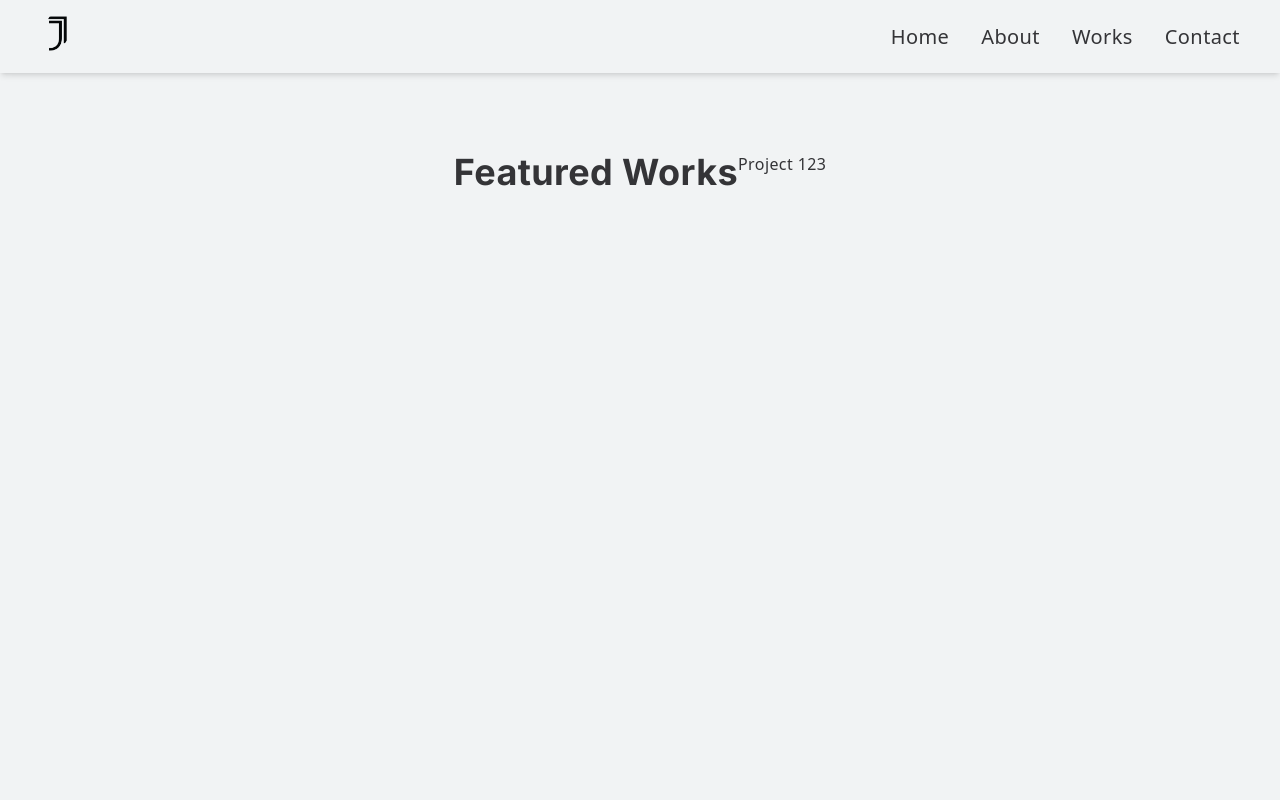
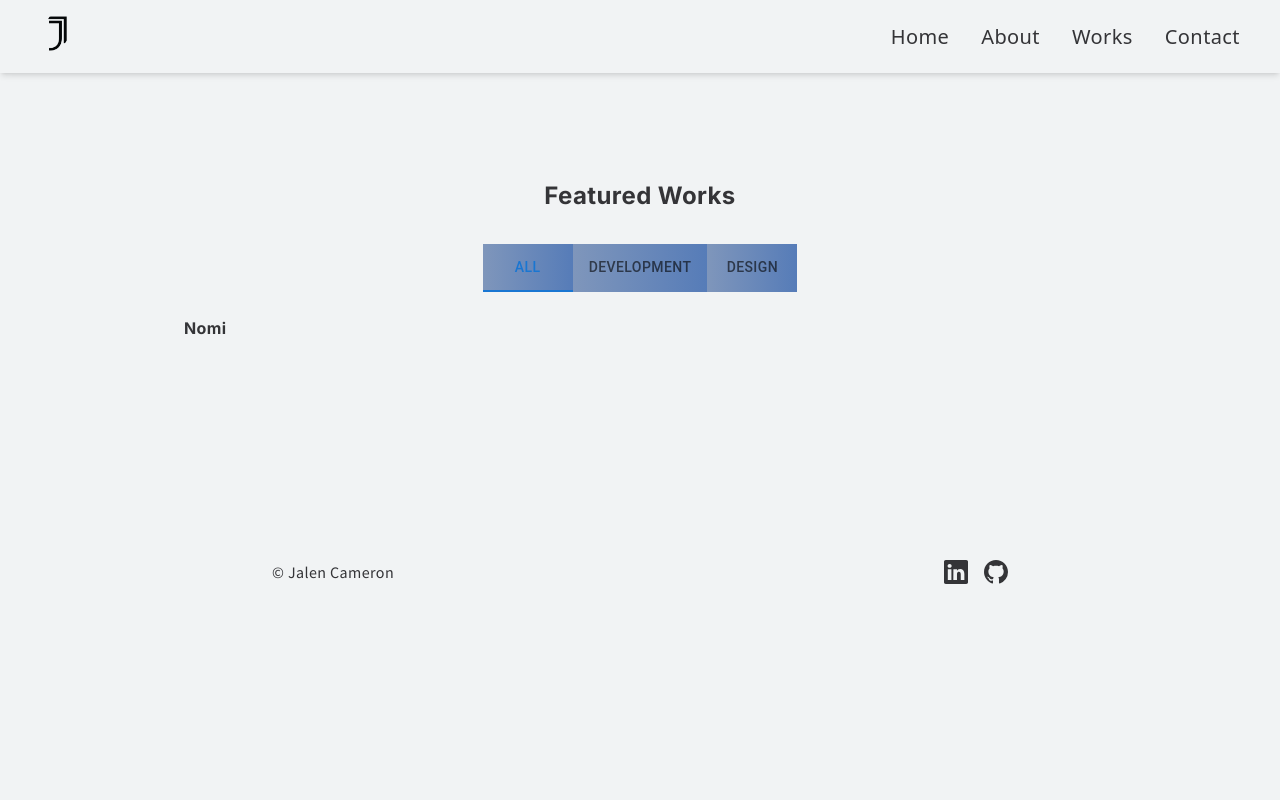
Before and after one commit to JalenCameron/next.js-portfolio, a Next.js app: page /works in a window 1280 px wide. Shown: the top 800 px of the page. Built offline with nearby package versions, Linux system fonts and the light colour scheme.

Commit message:
Started work on the projects section. Tabs almost styled too

```diff
--- a/components/Footer.jsx
+++ b/components/Footer.jsx
@@ -4,7 +4,7 @@ import { BsGithub, BsLinkedin } from 'react-icons/bs';
 function Footer() {
   return (
     <footer className='mt-4 p-4 bottom-0 left-0 w-full flex flex-row justify-between items-center max-w-3xl mx-auto'>
-        <p>&copy; Jalen Cameron</p>
+        <p className='m-0'>&copy; Jalen Cameron</p>
         <div className='flex flex-row'>
             <a href="https://www.linkedin.com/in/jalen-esperanza-cameron-5293b0243/" alt="Jalen's LinkedIn Profile" target="_blank" rel="noopener noreferrer">
                 <BsLinkedin className='w-6 h-6 mr-2' />
--- a/package.json
+++ b/package.json
@@ -9,6 +9,9 @@
     "lint": "next lint"
   },
   "dependencies": {
+    "@emotion/react": "^11.10.4",
+    "@emotion/styled": "^11.10.4",
+    "@mui/material": "^5.10.10",
     "next": "12.3.1",
     "react": "18.2.0",
     "react-dom": "18.2.0",
--- /dev/null
+++ b/pages/data.js
@@ -0,0 +1,58 @@
+export const data = [
+  {
+    title: "Nomi",
+    tools: "Next, SASS, Adobe XD, Adobe Photoshop",
+    overview: "",
+    github: "",
+    liveserver: "",
+    timeline: "",
+    roles: "",
+    design: "",
+    development: "",
+    takeaway: "",
+    dev: "dev",
+    design: "design",
+  },
+  {
+    title: "Weather App",
+    tools: "Next, Tailwind",
+    overview: "",
+    github: "",
+    liveserver: "",
+    timeline: "",
+    roles: "",
+    design: "",
+    development: "",
+    takeaway: "",
+    dev: "dev",
+    design: "design",
+  },
+  {
+    title: "Tic Tac Toe",
+    tools: "React, CSS",
+    overview: "",
+    github: "",
+    liveserver: "",
+    timeline: "",
+    roles: "",
+    design: "",
+    development: "",
+    takeaway: "",
+    dev: "dev",
+    design: "design",
+  },
+  {
+    title: "Portfolio",
+    tools: "Next, Tailwind, CSS, Figma",
+    overview: "",
+    github: "",
+    liveserver: "",
+    timeline: "",
+    roles: "",
+    design: "",
+    development: "",
+    takeaway: "",
+    dev: "dev",
+    design: "design",
+  },
+];
--- a/pages/works/[project].js
+++ b/pages/works/[project].js
@@ -1,11 +1,23 @@
 import React from "react";
 import { useRouter } from "next/router";
+import Navbar from "../../components/Navbar";
+import Footer from "../../components/Footer";
+import { data } from "../data";
 
 function Project() {
   const router = useRouter();
   const { project } = router.query;
 
-  return <div>Project Content ID: {project}</div>;
+  return (
+    <div>
+      <main>
+        <h1>Image</h1>
+        <div>
+          <h2>{data[0].title}</h2>
+        </div>
+      </main>
+    </div>
+  );
 }
 
 export default Project;
--- a/pages/works/index.js
+++ b/pages/works/index.js
@@ -2,23 +2,86 @@ import Link from "next/link";
 import React from "react";
 import Footer from "../../components/Footer";
 import Navbar from "../../components/Navbar";
+import Box from "@mui/material/Box";
+import PropTypes from "prop-types";
+import Tabs from "@mui/material/Tabs";
+import Tab from "@mui/material/Tab";
+import Typography from "@mui/material/Typography";
+import { data } from "../data";
+import { useState } from "react";
 
 function Works() {
+  // TAB STUFF
+  function TabPanel(props) {
+    const { children, value, index, ...other } = props;
+
+    return (
+      <div
+        role="tabpanel"
+        hidden={value !== index}
+        id={`simple-tabpanel-${index}`}
+        aria-labelledby={`simple-tab-${index}`}
+        {...other}
+      >
+        {value === index && <Box sx={{ p: 3 }}>{children}</Box>}
+      </div>
+    );
+  }
+
+  TabPanel.propTypes = {
+    children: PropTypes.node,
+    index: PropTypes.number.isRequired,
+    value: PropTypes.number.isRequired,
+  };
+
+  function a11yProps(index) {
+    return {
+      id: `simple-tab-${index}`,
+      "aria-controls": `simple-tabpanel-${index}`,
+    };
+  }
+
+  const [value, setValue] = useState(0);
+
+  const handleChange = (event, newValue) => {
+    setValue(newValue);
+  };
+
   return (
     <div>
       <Navbar />
 
-      <main className="h-screen w-full">
-        <section className="mx-auto mt-36 flex h-full w-full max-w-[1240px] justify-center p-2">
-          <h1 className="text-xl sm:text-2xl lg:text-4xl">Featured Works</h1>
-          <ul>
-            <li>
-              <Link href="/works/123">
-                <a>Project 123</a>
-              </Link>
-            </li>
-          </ul>
-        </section>
+      <main className="z-[-1] my-40 mx-[12px] max-w-[1000px] p-5 lg:mx-auto">
+        <h1 className="text-center text-2xl">Featured Works</h1>
+        <Box sx={{ width: "100%", bgcolor: "#f1f3f4" }} className="pt-4">
+          <Box sx={{ width: "100%", bgcolor: "#f1f3f4" }} className="pt-4">
+            <Tabs
+              value={value}
+              onChange={handleChange}
+              aria-label="basic tabs example"
+              variant="scrollable"
+            >
+              <Tab label="All" {...a11yProps(0)} />
+              <Tab label="Development" {...a11yProps(1)} />
+              <Tab label="Design" {...a11yProps(2)} />
+            </Tabs>
+          </Box>
+          <TabPanel value={value} index={0}>
+            <span>
+              <h2 className="text-base">{data[0].title}</h2>
+            </span>
+          </TabPanel>
+          <TabPanel value={value} index={1}>
+            <span>
+              <h2 className="text-base">{data[1].title}</h2>
+            </span>
+          </TabPanel>
+          <TabPanel value={value} index={2}>
+            <span>
+              <h2 className="text-base">{data[3].title}</h2>
+            </span>
+          </TabPanel>
+        </Box>
       </main>
 
       <Footer />
--- a/styles/globals.css
+++ b/styles/globals.css
@@ -172,3 +172,20 @@ a:after {
   position: absolute;
   transition: transform 0.5s ease;
 }
+
+/* TABS STYLING */
+.css-1h9z7r5-MuiButtonBase-root-MuiTab-root.Mui-selected {
+  color: #7f96bb;
+}
+
+.css-1aquho2-MuiTabs-indicator {
+  background: #7f96bb;
+}
+
+button {
+  --tw-shadow-colored: none;
+}
+
+.css-heg063-MuiTabs-flexContainer {
+  justify-content: center;
+}
```
Also changed, not shown: 1 other file (tests, documents, lock files or other folders).
